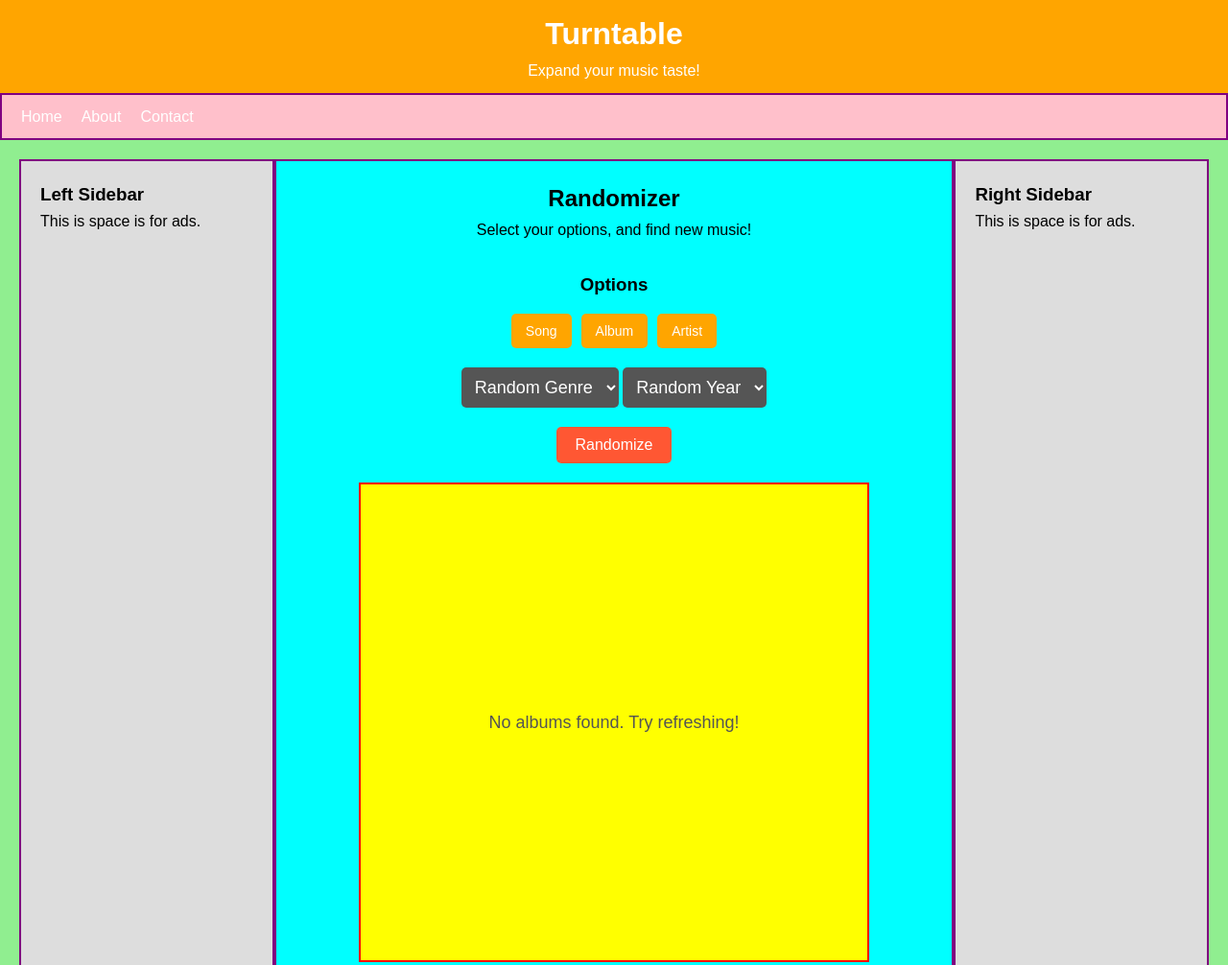
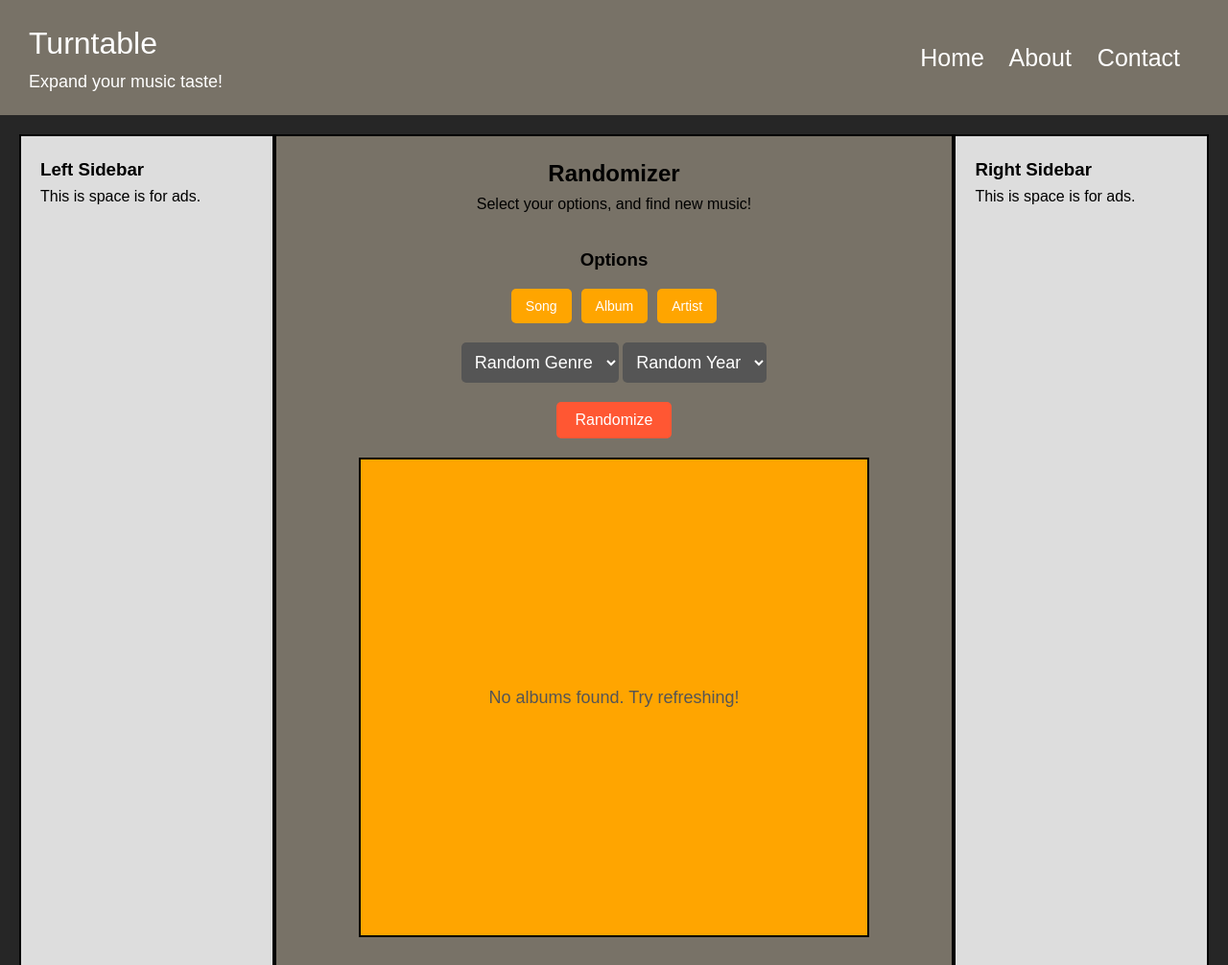
Before and after one commit to mac8414/turntable, a plain HTML site: page app/templates/home.html in a window 1280 px wide. Shown: the top 1006 px of the page at 96% size. Drawn offline with Linux system fonts and the light colour scheme.

Commit message:
cleaned up the appearence, not final but better than before

```diff
--- a/app/templates/home.html
+++ b/app/templates/home.html
@@ -15,34 +15,13 @@
         body {
             font-family: Arial, sans-serif;
             line-height: 1.6;
-            background: lightgreen; /* Set background color to green */
+            background: rgb(38, 38, 38); /* Set background color to green */
         }
 
         header {
-            background: orange;
+            background: rgb(120, 114, 103);
             color: #fff;
             padding: 10px 20px;
-        }
-
-        nav {
-            background: pink;
-            color: #fff;
-            padding: 10px 20px;
-            border: 2px solid purple;
-        }
-
-        nav ul {
-            list-style: none;
-            display: flex;
-        }
-
-        nav ul li {
-            margin-right: 20px;
-        }
-
-        nav ul li a {
-            color: #fff;
-            text-decoration: none;
         }
 
         main {
@@ -56,7 +35,7 @@
             flex: 1;
             padding: 20px;
             background: #ddd;
-            border: 2px solid purple;
+            border: 2px solid black;
         }
 
         .optionButtons {
@@ -133,8 +112,8 @@
         .contentBox {
             width: 80%;
             height: 500px;
-            background: yellow;
-            border: 2px solid red;
+            background: orange;
+            border: 2px solid black;
             margin: 20px auto; /* Centers the box */
             display: flex;
             align-items: center;
@@ -148,8 +127,8 @@
         .content {
             flex: 3;
             padding: 20px;
-            background: cyan;
-            border: 2px solid purple;
+            background: rgb(120, 114, 103);
+            border: 2px solid black;
         }
 
         footer {
@@ -216,17 +195,19 @@
 <body>
 
     <header>
-        <h1 style="text-align: center;">Turntable</h1>
-        <p style="text-align: center;">Expand your music taste!</p>
+        <div style="display: flex; justify-content: space-between; align-items: center; padding: 10px;">
+            <div>
+                <div style="font-size: 32px;">Turntable</div>
+                <div style="font-size: 18px;">Expand your music taste!</div>
+            </div>
+            <div style="font-size: 25px;">
+                <a href="#" style="text-decoration: none; color: white; margin-right: 20px;">Home</a>
+                <a href="#" style="text-decoration: none; color: white; margin-right: 20px;">About</a>
+                <a href="#" style="text-decoration: none; color: white; margin-right: 20px;">Contact</a>
+            </div>
+        </div>
+
     </header>
-
-    <nav>
-        <ul>
-            <li><a href="#">Home</a></li>
-            <li><a href="#">About</a></li>
-            <li><a href="#">Contact</a></li>
-        </ul>
-    </nav>
 
     <main>
         <aside class="sidebarL">
```
